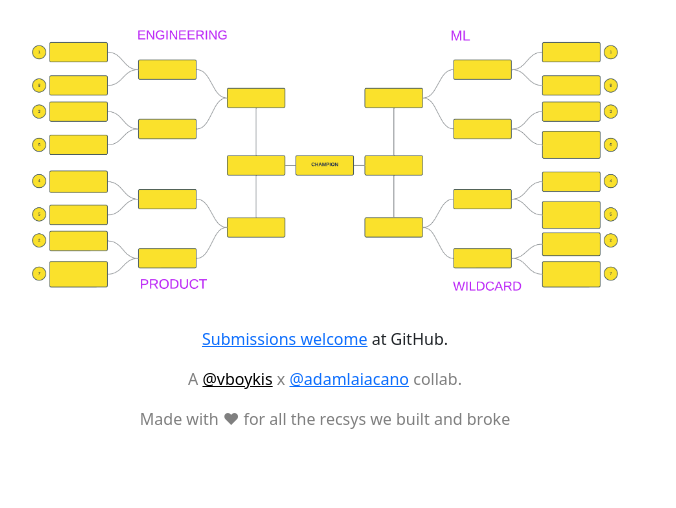
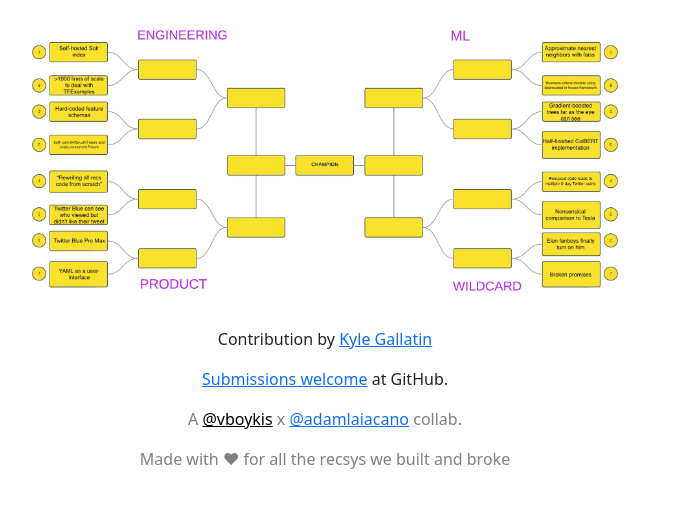
Before and after one commit to veekaybee/recsys-bracket, a plain HTML site: page contributions.html in a window 1280 px wide. Shown: the part 118-626 px from the top of the page, without its empty margins (315-991 px from the left). Drawn offline with Linux system fonts and the light colour scheme.

Commit message:
Submission from kyle <3

```diff
--- a/contributions.html
+++ b/contributions.html
@@ -92,7 +92,8 @@
         <main class="px-3">
             <h2>Recsys Madness 2023</h2>
 
-            <img src=" assets/img/bracket_blank.png" class="img-fluid">
+            <img src=" assets/img/bracket_kylegallatin.jpg" class="img-fluid">
+            <p class="caption">Contribution by <a href="https://twitter.com/kylegallatin">Kyle Gallatin</a></p>
             <p class="text-left"><a href="https://github.com/veekaybee/recsys-bracket#contributing">
                     Submissions welcome</a> at GitHub.
             </p>
```
Also changed, not shown: assets/img/bracket_kylegallatin.jpg (added).
